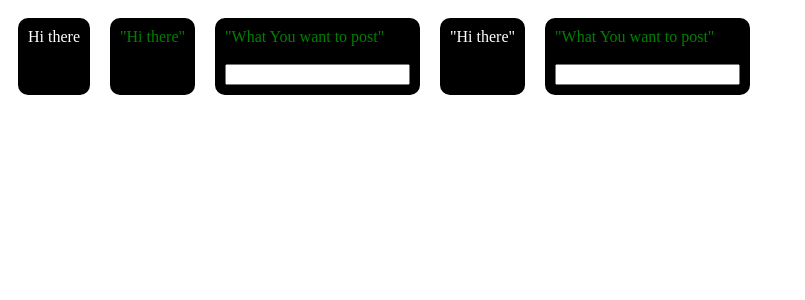
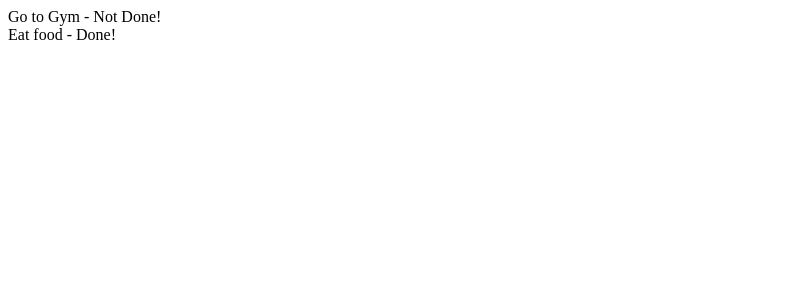
Before and after one commit to Harmankhurana/Cohort-3-Full-Stack-WebDevelopment, a React (Vite) app in the folder Week 9 - React.js/react-basics/: page / in a window 1280 px wide. Shown: the top 300 px of the page, without its empty margins (0-805 px from the left). Built offline with nearby package versions, Linux system fonts and the light colour scheme.

Commit message:
Importing ListsAndKeys in main.jsx

```diff
--- a/Week 9 - React.js/react-basics/src/main.jsx
+++ b/Week 9 - React.js/react-basics/src/main.jsx
@@ -12,9 +12,10 @@ import Counter from './useEffectHook.jsx'
 import LinkedinTab from './LinkedinTab.jsx'
 import TodoApplication from './FetchAPI.jsx'
 import Card from './Card.jsx'
+import ListsAndKeys from './TodoApplication.jsx'
 
 createRoot(document.getElementById('root')).render(
   <StrictMode>
-    <Card />
+    <ListsAndKeys />
   </StrictMode>,
 )
```
